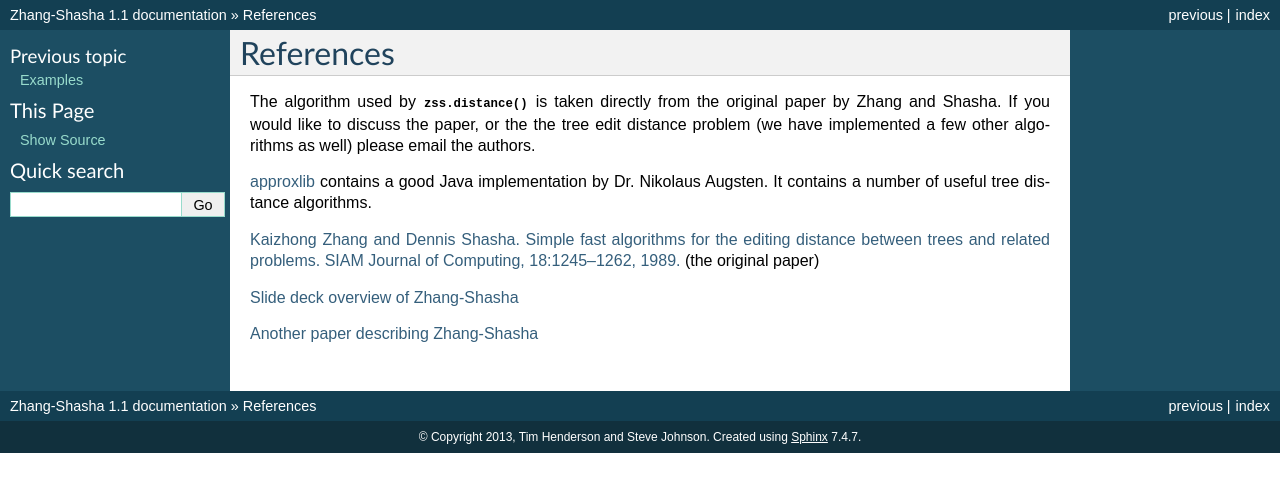
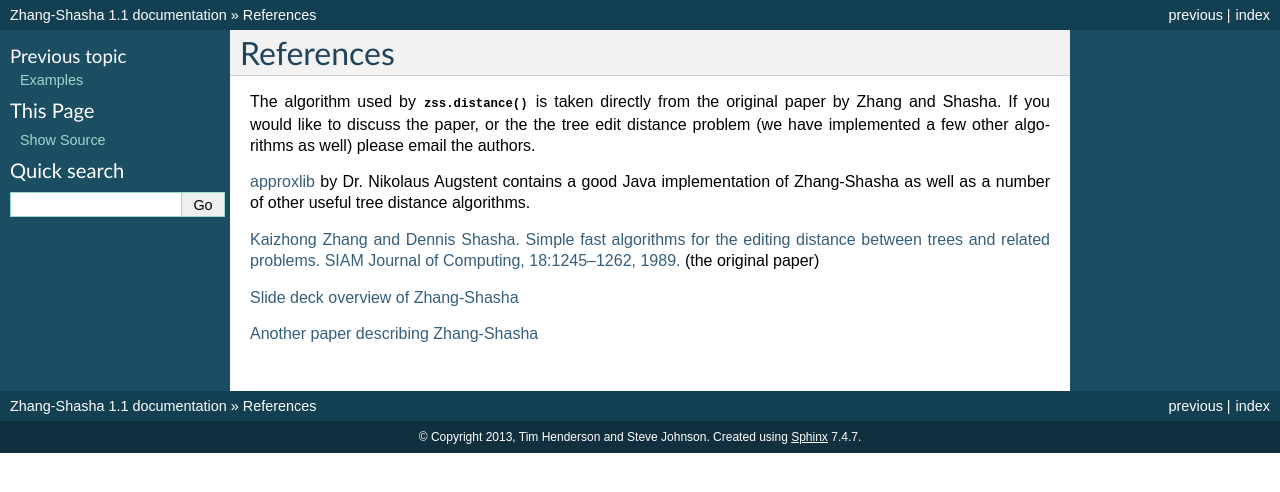
Before and after one commit to timtadh/zhang-shasha, a Sphinx documentation site: the page built from docs/references.rst, in a window 1280 px wide. Shown: the top 492 px of the page. Built offline with Sphinx 7.4.7, drawn with Linux system fonts in a browser that asks for light colours.

Commit message:
Further improve references

```diff
--- a/README.rst
+++ b/README.rst
@@ -158,9 +158,9 @@ original paper by Zhang and Shasha. If you would like to discuss the paper, or
 the the tree edit distance problem (we have implemented a few other algorithms
 as well) please email the authors.
 
-`approxlib <http://www.inf.unibz.it/~augsten/src/>`_ contains a good Java
-implementation by Dr. Nikolaus Augsten. It contains a number of useful tree
-distance algorithms.
+`approxlib <http://www.inf.unibz.it/~augsten/src/>`_ by Dr. Nikolaus Augstent
+contains a good Java implementation of Zhang-Shasha as well as a number of
+other useful tree distance algorithms.
 
 `Kaizhong Zhang and Dennis Shasha. Simple fast algorithms for the editing distance between trees and related problems. SIAM Journal of Computing, 18:1245–1262, 1989.`__ (the original paper)
 
--- a/docs/references.rst
+++ b/docs/references.rst
@@ -6,9 +6,9 @@ original paper by Zhang and Shasha. If you would like to discuss the paper, or
 the the tree edit distance problem (we have implemented a few other algorithms
 as well) please email the authors.
 
-`approxlib <http://www.inf.unibz.it/~augsten/src/>`_ contains a good Java
-implementation by Dr. Nikolaus Augsten. It contains a number of useful tree
-distance algorithms.
+`approxlib <http://www.inf.unibz.it/~augsten/src/>`_ by Dr. Nikolaus Augstent
+contains a good Java implementation of Zhang-Shasha as well as a number of
+other useful tree distance algorithms.
 
 `Kaizhong Zhang and Dennis Shasha. Simple fast algorithms for the editing distance between trees and related problems. SIAM Journal of Computing, 18:1245–1262, 1989.`__ (the original paper)
 
```
